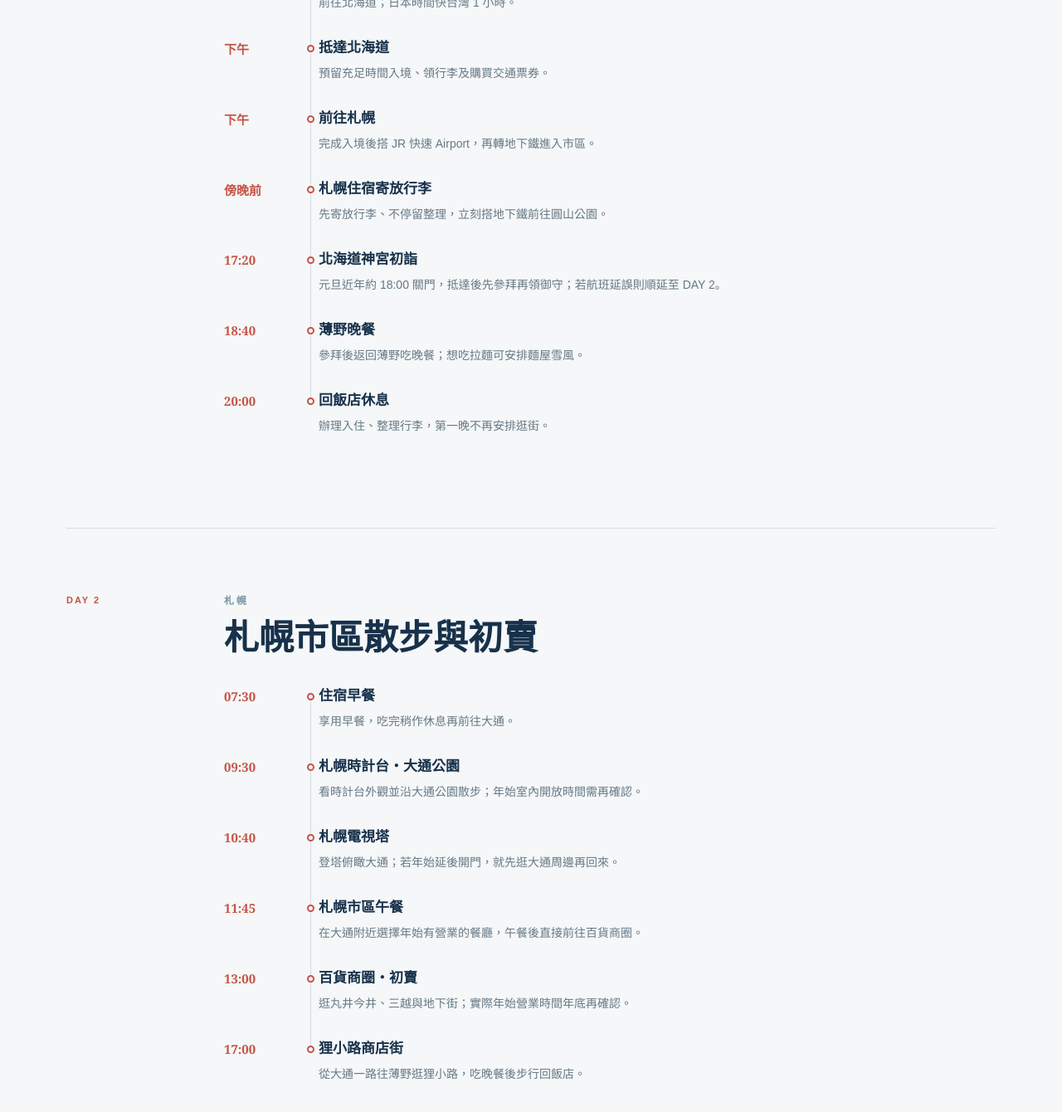
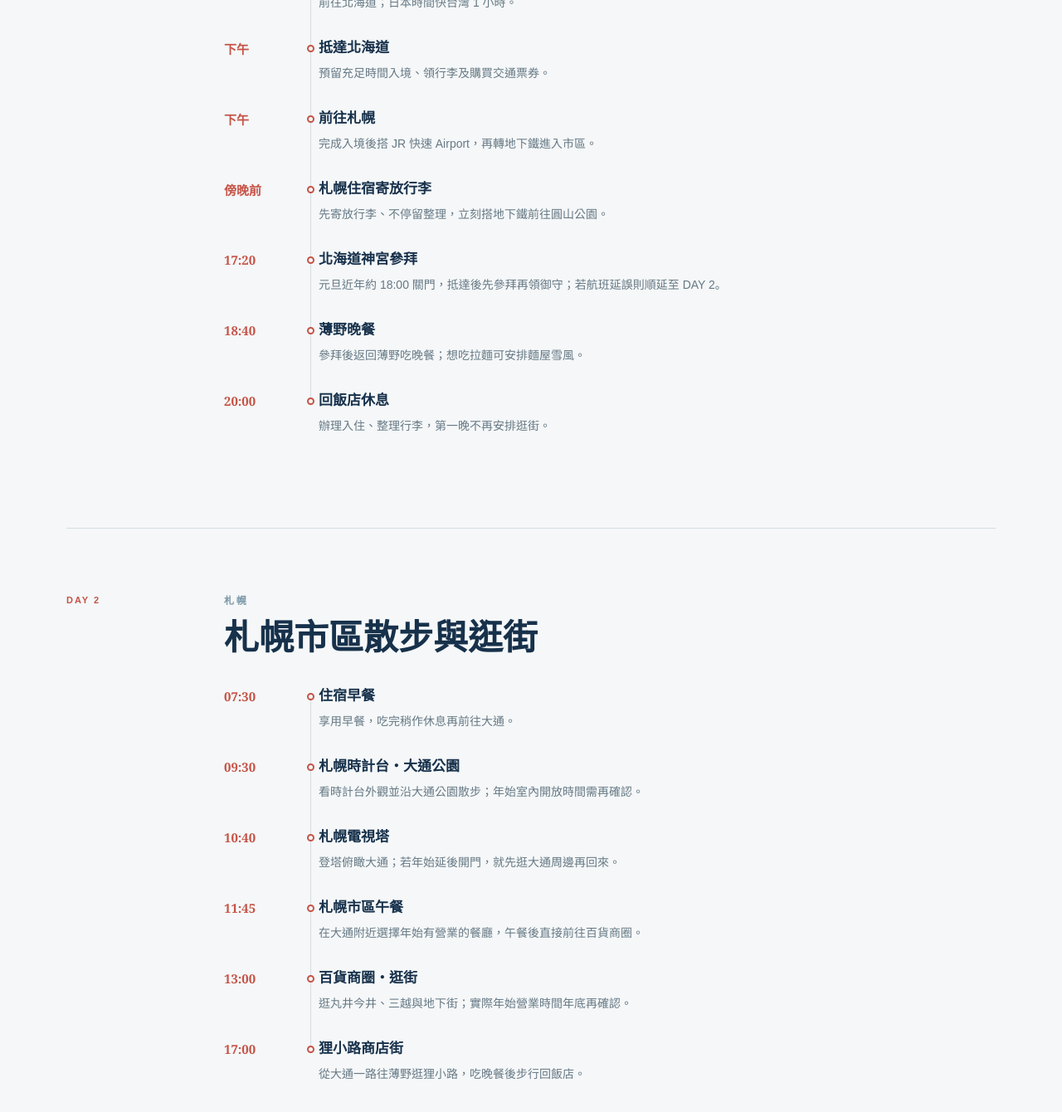
Before and after one commit to You-Sz/hokkaido-2027, a Next.js app: page / in a window 1280 px wide. Shown: the part 1511-2851 px from the top of the page at 83% size. Built offline with nearby package versions, Linux system fonts and the light colour scheme.

Commit message:
Use general wording for shrine and shopping stops

```diff
--- a/app/page.tsx
+++ b/app/page.tsx
@@ -4,15 +4,15 @@ const days = [
     ["下午","抵達北海道","預留充足時間入境、領行李及購買交通票券。"],
     ["下午","前往札幌","完成入境後搭 JR 快速 Airport，再轉地下鐵進入市區。"],
     ["傍晚前","札幌住宿寄放行李","先寄放行李、不停留整理，立刻搭地下鐵前往圓山公園。"],
-    ["17:20","北海道神宮初詣","元旦近年約 18:00 關門，抵達後先參拜再領御守；若航班延誤則順延至 DAY 2。"],
+    ["17:20","北海道神宮參拜","元旦近年約 18:00 關門，抵達後先參拜再領御守；若航班延誤則順延至 DAY 2。"],
     ["18:40","薄野晚餐","參拜後返回薄野吃晚餐；想吃拉麵可安排麵屋雪風。"],
     ["20:00","回飯店休息","辦理入住、整理行李，第一晚不再安排逛街。"]]},
-  { date:"01.02", weekday:"SAT", city:"札幌", title:"札幌市區散步與初賣", tone:"ice", stops:[
+  { date:"01.02", weekday:"SAT", city:"札幌", title:"札幌市區散步與逛街", tone:"ice", stops:[
     ["07:30","住宿早餐","享用早餐，吃完稍作休息再前往大通。"],
     ["09:30","札幌時計台・大通公園","看時計台外觀並沿大通公園散步；年始室內開放時間需再確認。"],
     ["10:40","札幌電視塔","登塔俯瞰大通；若年始延後開門，就先逛大通周邊再回來。"],
     ["11:45","札幌市區午餐","在大通附近選擇年始有營業的餐廳，午餐後直接前往百貨商圈。"],
-    ["13:00","百貨商圈・初賣","逛丸井今井、三越與地下街；實際年始營業時間年底再確認。"],
+    ["13:00","百貨商圈・逛街","逛丸井今井、三越與地下街；實際年始營業時間年底再確認。"],
     ["17:00","狸小路商店街","從大通一路往薄野逛狸小路，吃晚餐後步行回飯店。"]]},
   { date:"01.03", weekday:"SUN", city:"美瑛・富良野", title:"一日遊團的純白風景", tone:"snow", stops:[
     ["07:15","集合報到","以旅行團通知為準，建議提早 15 分鐘抵達。"],
```
